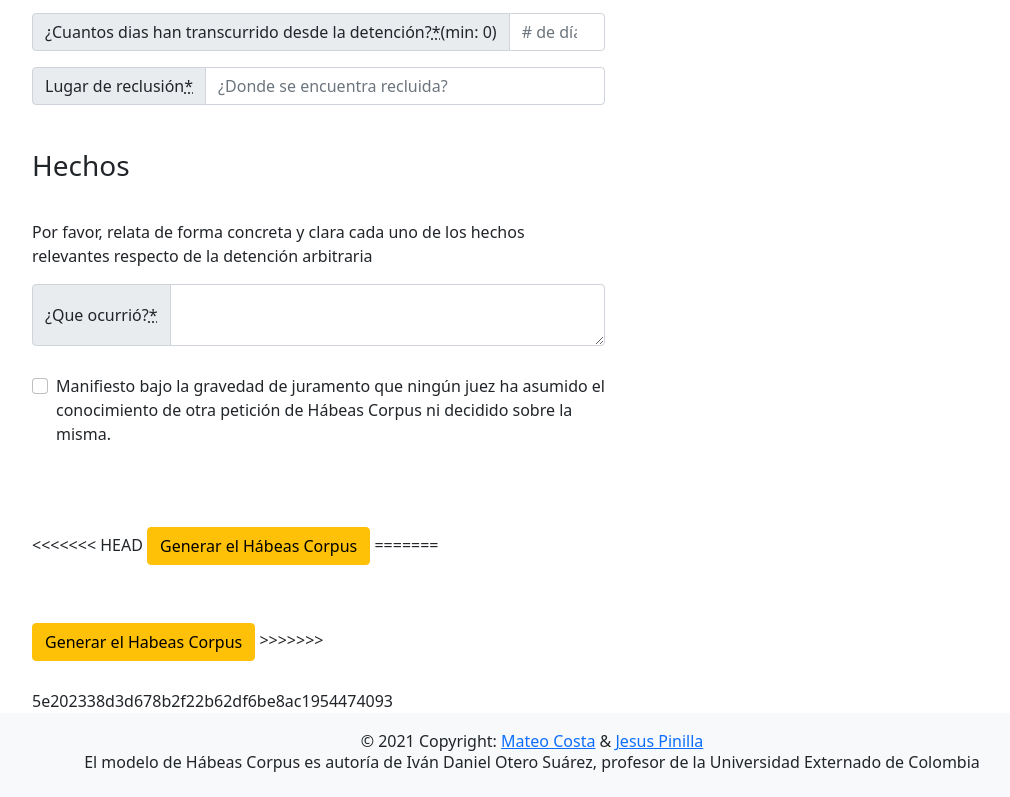
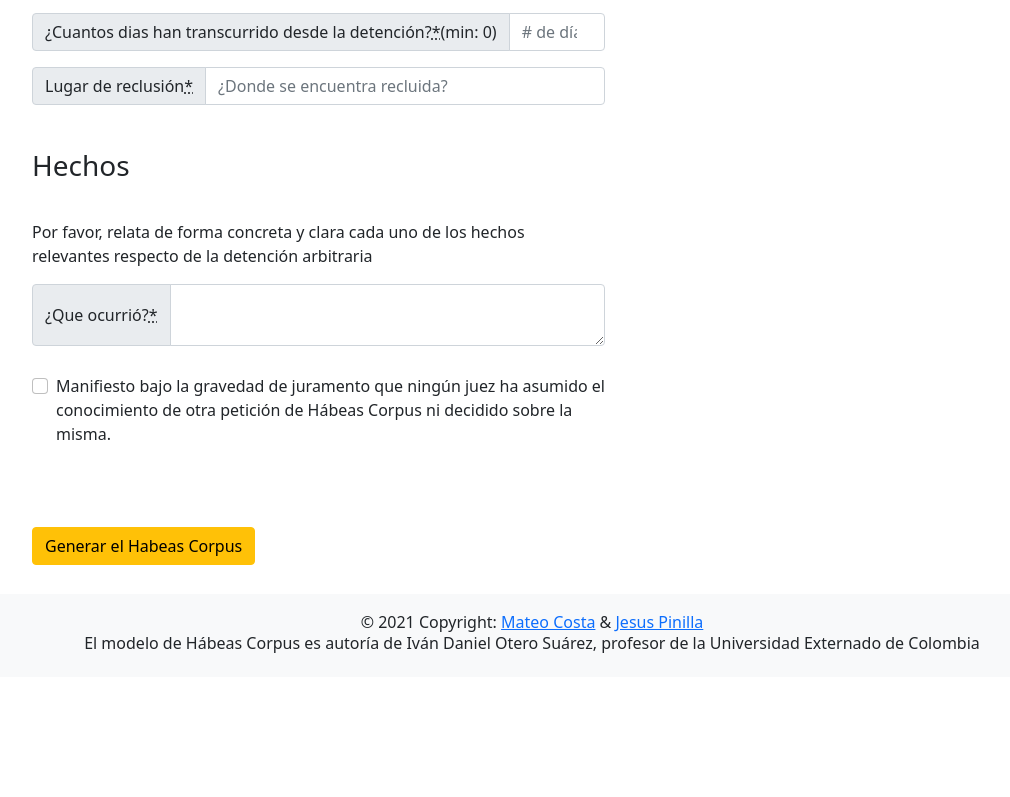
Before and after one commit to mateocostab/generador-habeas-corpus, a plain HTML site: page index.html in a window 1280 px wide. Shown: the part 1428-2225 px from the top of the page, without its empty margins (108-1118 px from the left). After the commit the page ends 2105 px from the top, so only its background shows below. Drawn offline with nearby package versions, Linux system fonts and the light colour scheme.

Commit message:
index.html

```diff
--- a/index.html
+++ b/index.html
@@ -140,8 +140,8 @@
               <form id="infoAgredido1">
               <h3 class="formTitle">Información del agredido</h3>
                <div class="input-group mb-3">
+                <span class="input-group-text" id="basic-addon1">Nombre del agredido<abbr title ="Obligatorio">*</abbr></strong></span>
                 <input id="iNombreA" type="text" class="form-control" placeholder="¿A quien privaron de su libertad?" aria-label="nombre-agredido" aria-describedby="basic-addon1" required>
-                <span class="input-group-text" id="basic-addon1">Nombre del agredido<abbr title ="Obligatorio">*</abbr></strong></span>
               </div>
               <div class="input-group mb-3">
                 <span class="input-group-text" id="genero_agredido">Género<abbr title ="Obligatorio">*</abbr></strong></span>
@@ -214,11 +214,7 @@
           <!-- ================================ Start Enviar  =========================== -->
           <br>
           <section class="generarHabeas">
-<<<<<<< HEAD
-              <button id="botonGenerar" type="button" onclick="Down()" class="btn btn-warning">Generar el Hábeas Corpus</button>
-=======
               <button id="botonGenerar" type="button" class="btn btn-warning" onclick="exportPDF()">Generar el Habeas Corpus</button>
->>>>>>> 5e202338d3d678b2f22b62df6be8ac1954474093
             </div>
 
           </section>
```
